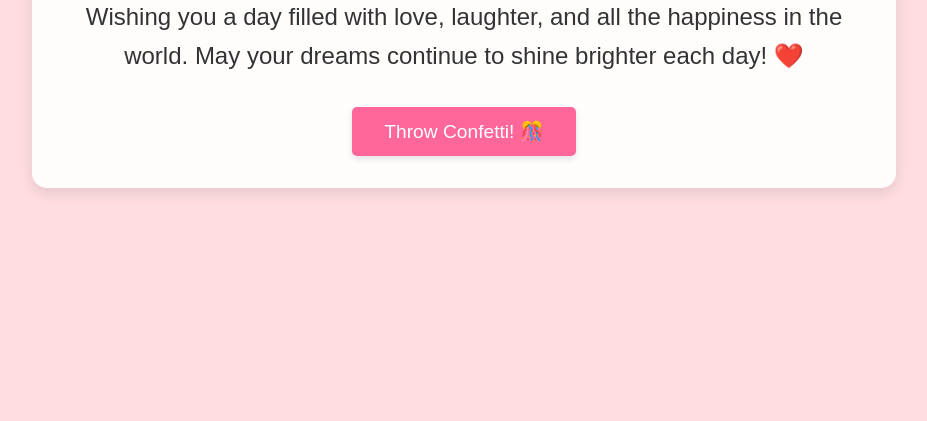
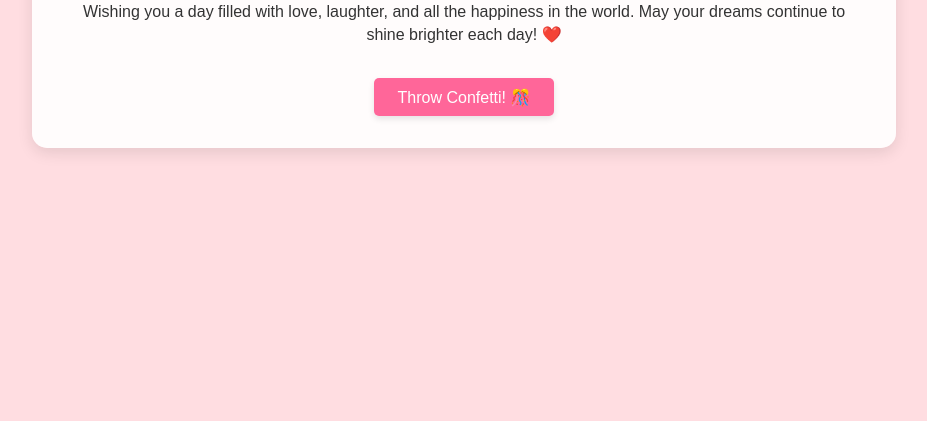
Before and after one commit to hsnaann/hbaisyah.github.io, a plain HTML site: page index.html in a window 1280 px wide. Shown: the part 379-800 px from the top of the page, without its empty margins (176-1103 px from the left). Drawn offline with Linux system fonts and the light colour scheme.

Commit message:
index.html

```diff
--- a/index.html
+++ b/index.html
@@ -7,6 +7,15 @@
     <style>
         /* General Styles */
         body {
+    display: flex;
+    flex-direction: column;
+    justify-content: center;
+    align-items: center;
+    height: 100vh;
+    margin: 0;
+    padding: 0;
+}
+	    body {
             margin: 0;
             padding: 0;
             font-family: 'Arial', sans-serif;
@@ -15,6 +24,7 @@
             justify-content: center;
             align-items: center;
             height: 100vh;
+	    overflow: hidden;
         }
 
         .container {
@@ -35,23 +45,23 @@
 
         /* Header Styles */
         h1 {
-            font-size: 3rem;
+            font-size: 2rem;
             color: #ff6699;
             margin-bottom: 1rem;
             font-weight: bold;
         }
 
         .message {
-            font-size: 1.5rem;
+            font-size: 1rem;
             color: #333;
-            line-height: 1.6;
+            line-height: 1.4;
             margin-bottom: 2rem;
         }
 
         /* Button Styles */
         button {
-            padding: 0.8rem 2rem;
-            font-size: 1.2rem;
+            padding: 0.6rem 1.5rem;
+            font-size: 1rem;
             color: white;
             background-color: #ff6699;
             border: none;
@@ -91,15 +101,15 @@
 
         .section h2 {
             color: #ff6699;
-            font-size: 2.5rem;
+            font-size: 1.5rem;
             margin-bottom: 1rem;
         }
 
         .section p {
-            font-size: 1.2rem;
+            font-size: 1rem;
             color: #333;
             margin: 1rem 0;
-            line-height: 1.6;
+            line-height: 1.4;
         }
 
         /* Canvas Styles */
@@ -107,10 +117,10 @@
             position: fixed;
             top: 0;
             left: 0;
-            width: 90%;
-            height: 90%;
+            width: 100vw;
+            height: 100vh;
             pointer-events: none;
-            z-index: -3;
+            z-index: -1;
         }
 
 	#birthdayVideo {
```
